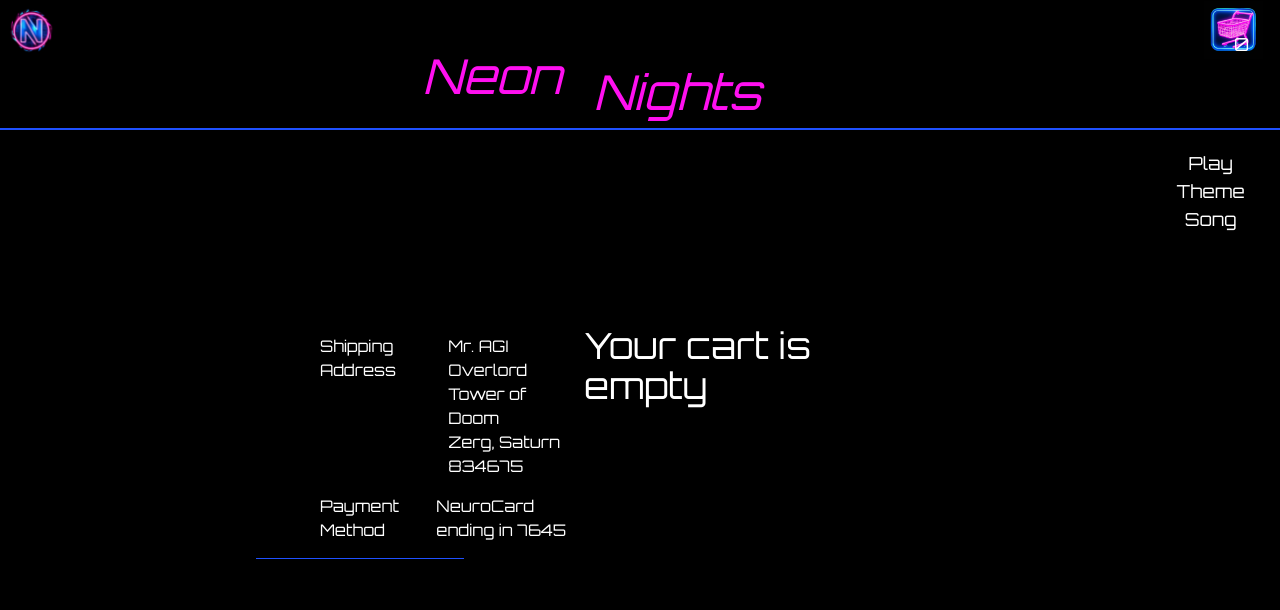
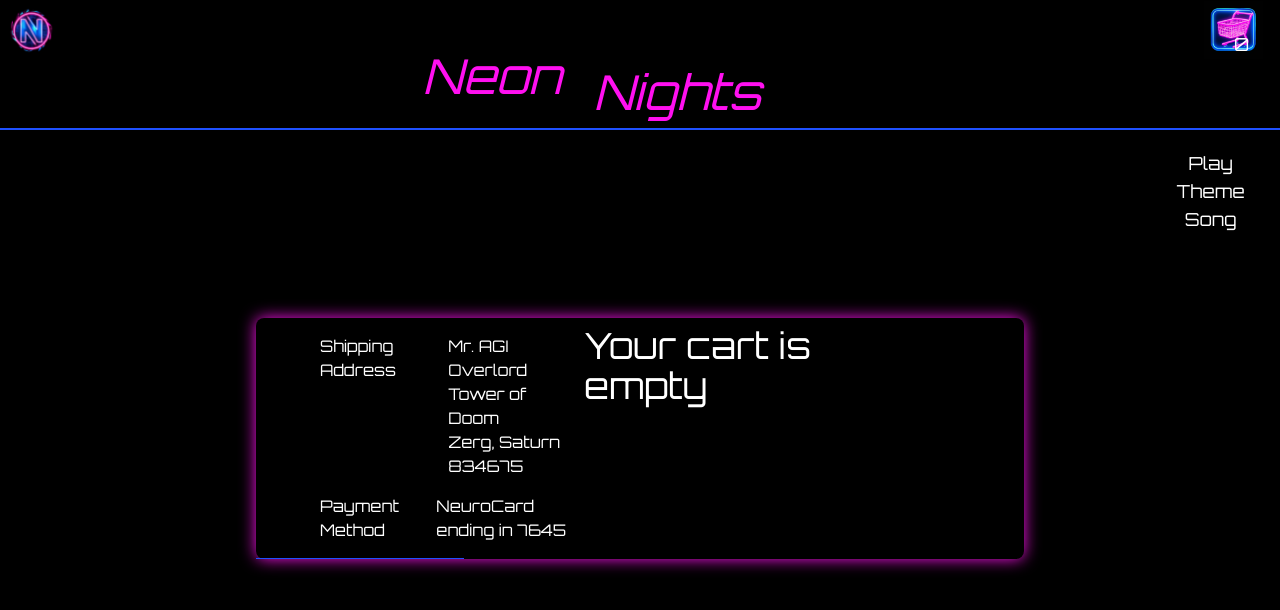
Before and after one commit to OblivionNoirV2/NeonNights, a React (Create React App) app: page /Checkout in a window 1280 px wide. Shown: the top 610 px of the page. Built offline with nearby package versions, Linux system fonts and the light colour scheme.

Commit message:
Update Sparkles.css

```diff
--- a/src/Sparkles.css
+++ b/src/Sparkles.css
@@ -117,7 +117,9 @@ button:not(.checkout-btn):hover {
     animation: neon-pink-border 5s ease-in-out infinite alternate;
 }
 
-
+.checkout-page {
+    animation: neon-pink-border 5s ease-in-out infinite alternate;
+}
 
 .prod-image {
     box-shadow: 0 0 .5rem rgba(255, 255, 255, 1);
```
